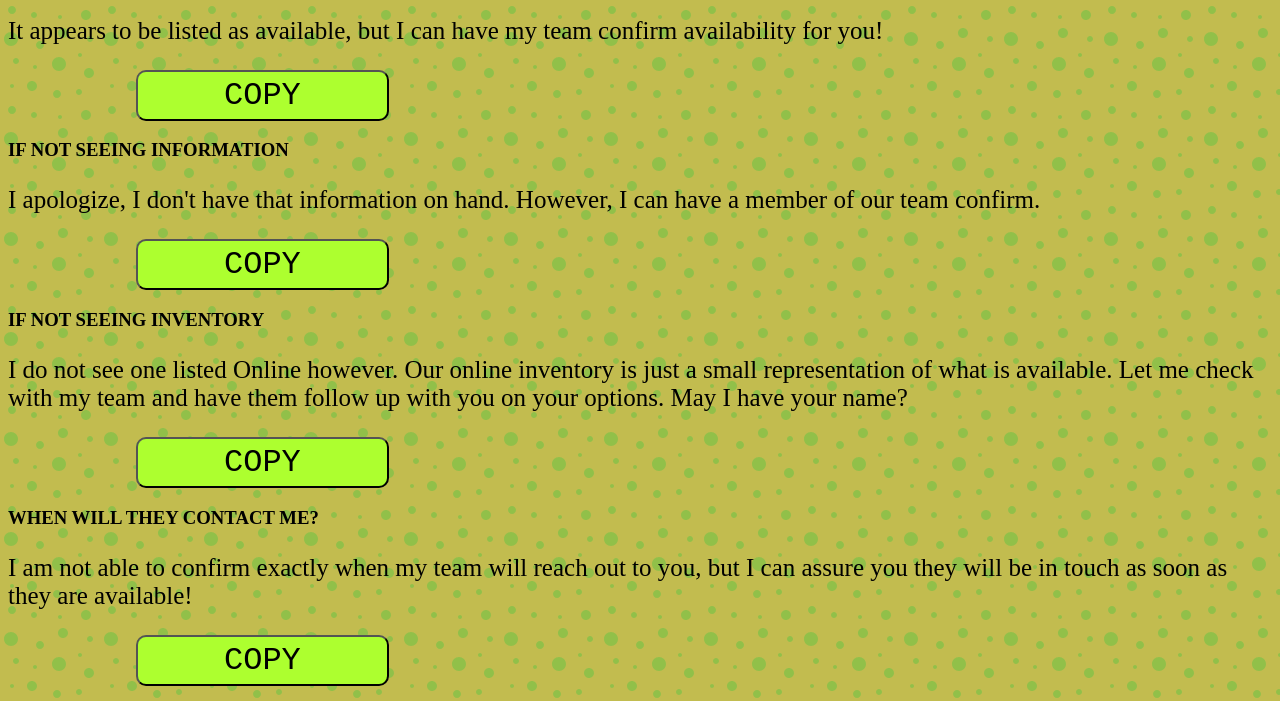
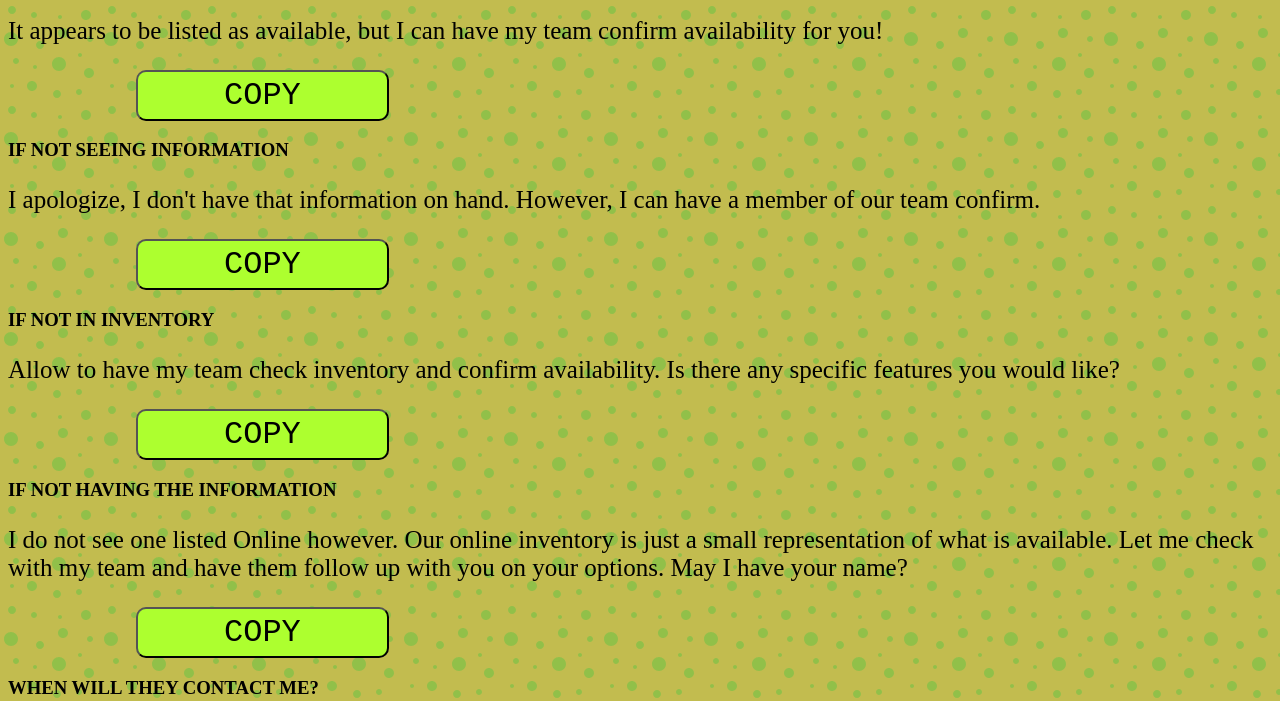
Before and after one commit to Johnjohnn/Gobagoo-Helper, a plain HTML site: page index.html in a window 1280 px wide. Shown: the part 472-1173 px from the top of the page. Drawn offline with Linux system fonts and the light colour scheme.

Commit message:
adding a new line to answering questions

```diff
--- a/index.html
+++ b/index.html
@@ -40,7 +40,11 @@
         <p class="copyableInput grey66" id="p2">I apologize, I don't have that information on hand. However, I can have a member of our team confirm. </p>
         <button class="copyableInputButton" onclick="copyToClipboard('p2')">COPY</button>
 
-      <h3>IF NOT SEEING INVENTORY </h3>
+        <h3>IF NOT IN INVENTORY</h3>
+        <p class="copyableInput greycc" id="p3">Allow to have my team check inventory and confirm availability. Is there any specific features you would like?</p>
+        <button class="copyableInputButton" onclick="copyToClipboard('p3')">COPY</button>
+
+      <h3>IF NOT HAVING THE INFORMATION </h3>
         <p class="copyableInput greycc" id="p3">I do not see one listed Online however. Our online inventory is just a small representation of what is available.
             Let me check with my team and have them follow up with you on your options. May I have your name?</p>
         <button class="copyableInputButton" onclick="copyToClipboard('p3')">COPY</button>
```
